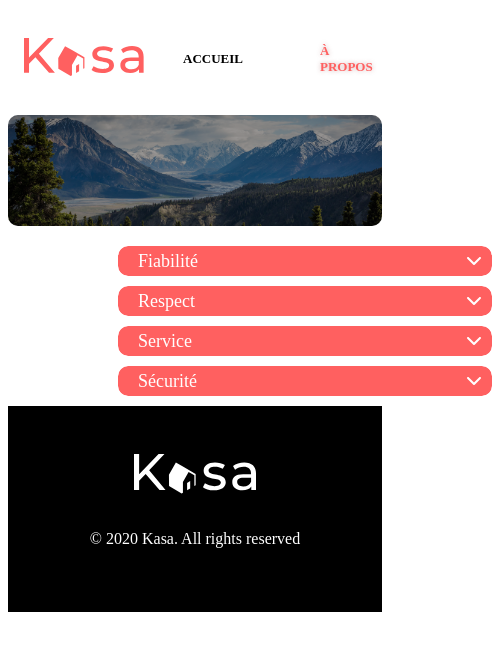
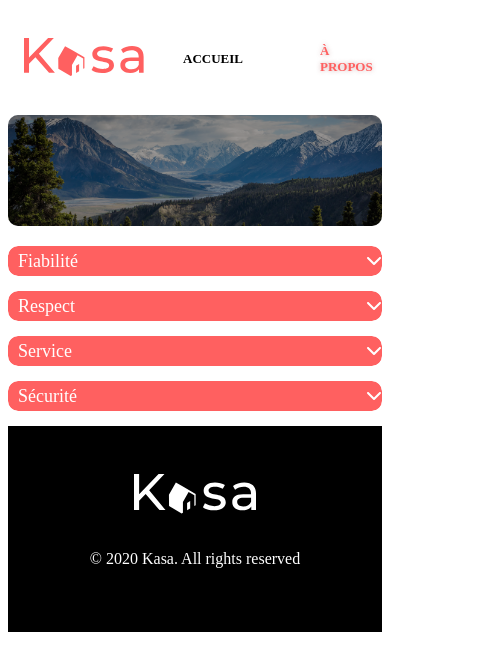
Before and after one commit to Nesrine-blip/P7_Kasa, a React (Vite) app: page /about in a window 390 px wide. Shown: the top 670 px of the page, 492 px wide, since content can reach past the window. Built offline with nearby package versions, Linux system fonts and the light colour scheme.

Commit message:
responsive design

```diff
--- a/src/App.jsx
+++ b/src/App.jsx
@@ -5,20 +5,24 @@ import AboutPage from "./pages/AboutPage/AboutPage.jsx";
 import ErrorPage from "./pages/ErrorPage/ErrorPage.jsx";
 import Header from "./layout/Header/Header.jsx";
 import Footer from "./layout/Footer/Footer.jsx";
+import MainContent from "./layout/MainContent/MainContent.jsx";
 
   const App = () => {
   return (
     <Router>
       <Header />
+      <MainContent>
         <Routes>
           <Route path="/" element={<HomePage />} />
           <Route path="/about" element={<AboutPage />} />
           <Route path="/logement" element={<LogementPage />} />
           <Route path="*" element={<ErrorPage />} />
         </Routes>
+      </MainContent>
       <Footer />
     </Router>
   );
 };
 
+
 export default App;
--- a/src/components/Collapse/collapse.scss
+++ b/src/components/Collapse/collapse.scss
@@ -3,13 +3,14 @@
 // --- Container of each collapse ---
 .collapseContainer {
   border-radius: 10px;
-  margin-bottom: 10px;
+  margin-bottom: 15px;
   margin-left: 110px;
   overflow: hidden;
   max-width: 1240px;
   width: 85%;
   @media screen and (max-width: 768px) {
     width: 100%;
+    margin-left: 0;
   }
 
   // --- Header: title + arrow ---
@@ -20,7 +21,7 @@
     background-color: $Theme-color;
     border-radius: 10px;
     height: 52px;
-    padding: 0 10px;
+    padding: 8 10px;
     cursor: pointer;
 
     @media screen and (max-width: 768px) {
--- a/src/layout/Footer/footer.scss
+++ b/src/layout/Footer/footer.scss
@@ -4,13 +4,12 @@
   background-color: $Footer-color;
   color: $Text-color;
   padding: 3rem;
-    margin: 0 auto;
-    max-width: 1440px;
+  width: 100%;
   min-height: 100px;
+
   display: grid;
+  place-items: center;
   text-align: center;
-    place-items: center;
-    &__img {
-        margin-bottom: 1rem;
+  gap: 1rem;
+  box-sizing: border-box;
 }
-}
--- a/src/layout/MainContent/MainContent.jsx
+++ b/src/layout/MainContent/MainContent.jsx
@@ -1,6 +1,5 @@
-// src/layout/MainContent/MainContent.jsx
 function MainContent({ children }) {
-  return <main className="main-content">{children}</main>;
+  return <div className="main-Content">{children}</div>;
 }
 
 export default MainContent;
--- a/src/layout/MainContent/MainContent.scss
+++ b/src/layout/MainContent/MainContent.scss
@@ -0,0 +1,13 @@
+.main-content {
+  margin: 0 auto;
+  max-width: 1240px;
+  margin-bottom: 1.25rem;
+  min-height: 60vh;
+
+  flex: 1;   // ✅ prend l’espace dispo entre header et footer
+
+  @media screen and (min-width: 375px) {
+    padding-left: 0.5rem;
+    padding-right: 0.5rem;
+  }
+}
--- a/src/main.scss
+++ b/src/main.scss
@@ -1,6 +1,7 @@
 @use "./layout/Header/header.scss";
 @use "./layout/BannerHome/bannerHome.scss";
 @use "./layout/Footer/footer.scss";
+@use "./layout/MainContent/MainContent.scss";
 
 /*=============== IMPORT COMPONENTS ===============*/
     @use "./components/Carousel/carousel.scss";
```
Also changed, not shown: src/layout/Footer/Footer.jsx (line endings or trailing spaces). Lines whose indentation alone changed are shown as unchanged.
